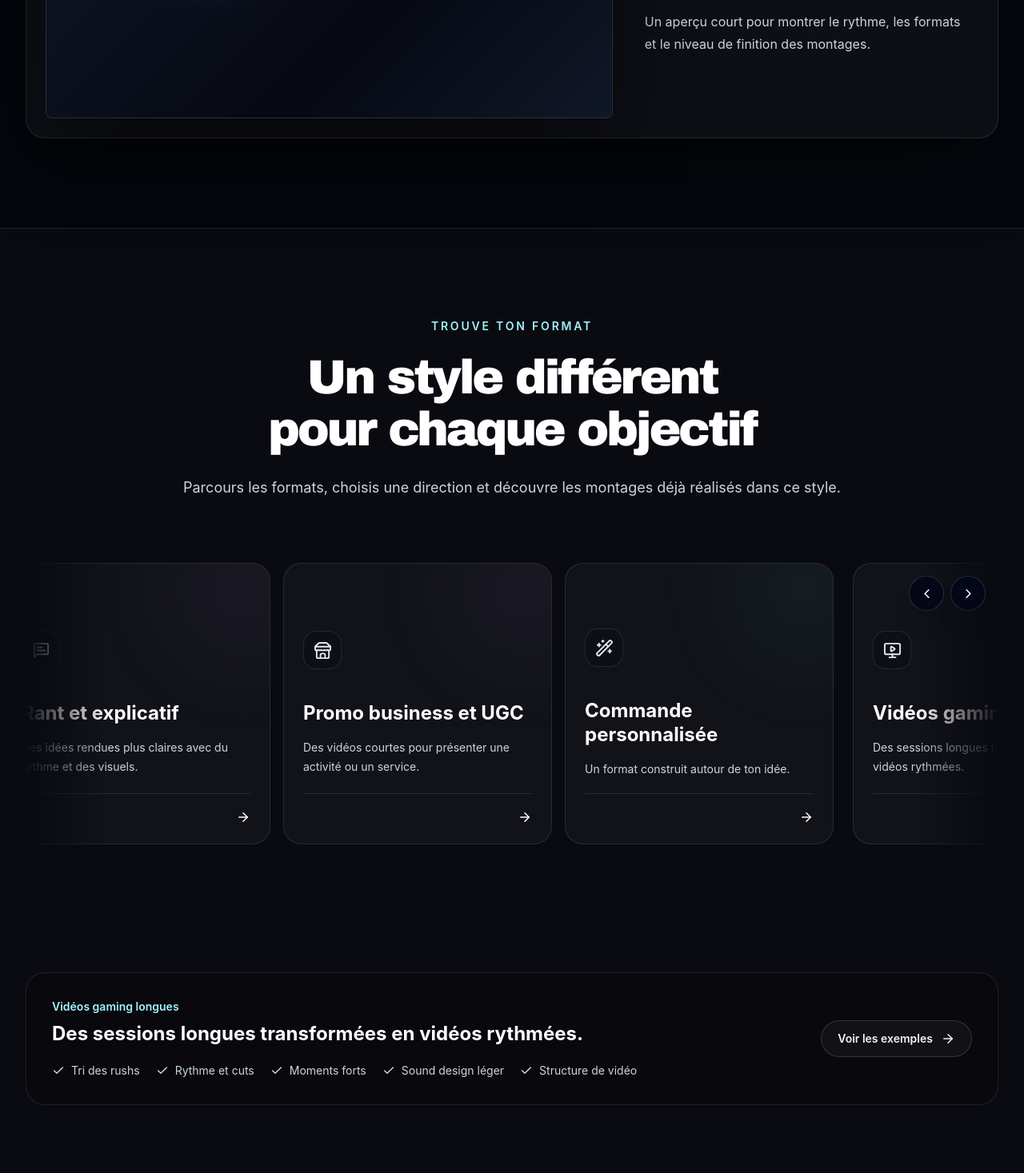
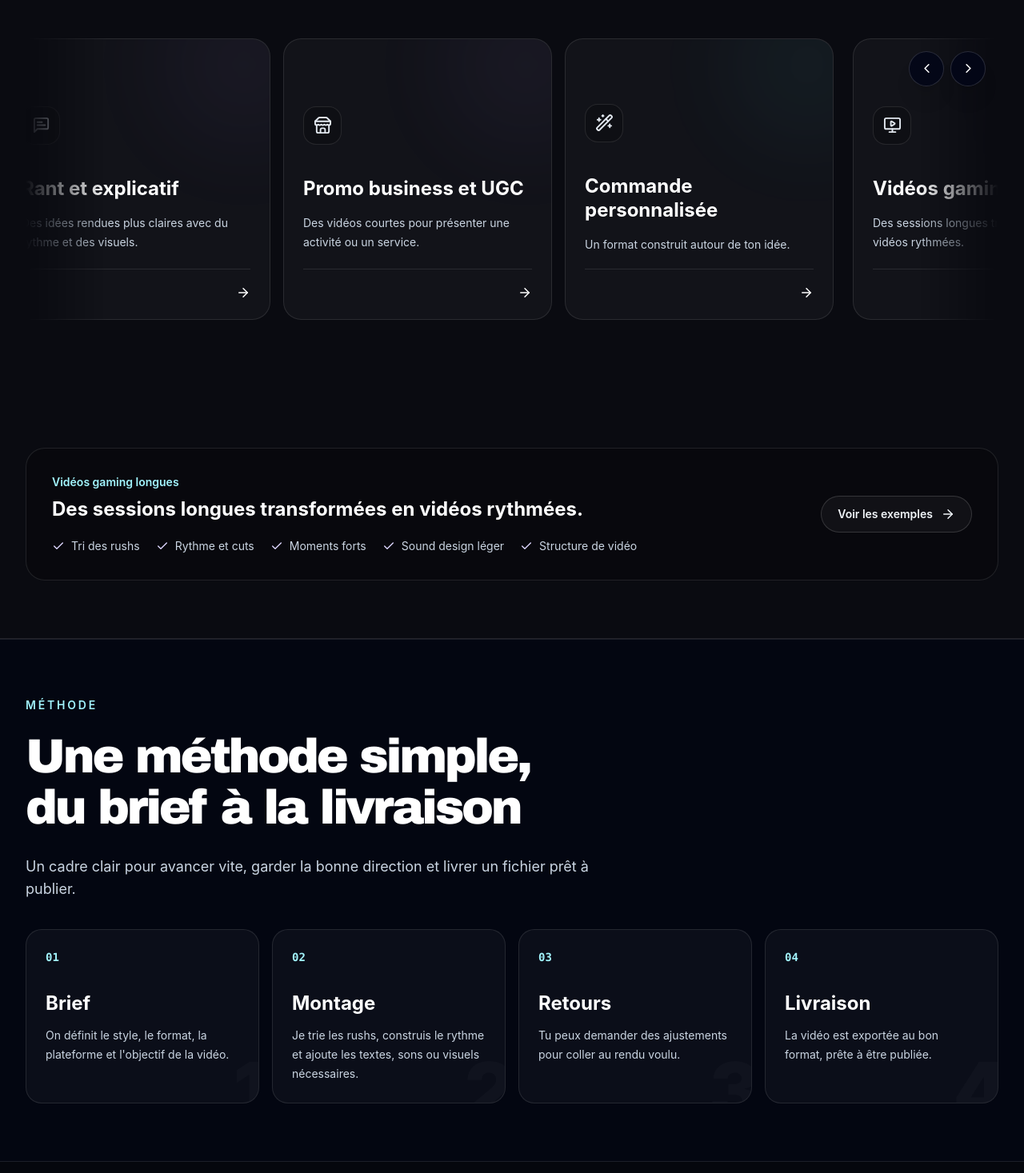
Before and after one commit to Palawizard/editing-portfolio, a SvelteKit app: page / in a window 1280 px wide. Shown: the part 1330-2797 px from the top of the page at 80% size. Built offline with nearby package versions, Linux system fonts and the light colour scheme.

Commit message:
style(home): remove duplicate sections and tighten spacing

```diff
--- a/src/lib/components/sections/ContactSection.svelte
+++ b/src/lib/components/sections/ContactSection.svelte
@@ -5,7 +5,7 @@
 	import { contactCopy } from '$lib/content/site';
 </script>
 
-<section class="pb-20 pt-16 md:pb-28 md:pt-24">
+<section class="pb-16 pt-10 md:pb-20 md:pt-12">
 	<Container size="wide">
 		<div
 			class="relative overflow-hidden rounded-[1.75rem] border border-violet-300/20 bg-[linear-gradient(120deg,rgb(155_124_255/0.16),rgb(101_216_255/0.06)_55%,rgb(255_255_255/0.025))] p-7 shadow-[var(--shadow-premium)] md:p-12"
--- a/src/lib/components/sections/FormatsSection.svelte
+++ b/src/lib/components/sections/FormatsSection.svelte
@@ -15,7 +15,7 @@
 	);
 </script>
 
-<section id="formats" class="scroll-mt-28 border-y border-white/10 bg-white/[0.018] py-20 md:py-28">
+<section id="formats" class="scroll-mt-28 border-y border-white/10 bg-white/[0.018] py-14 md:py-18">
 	<Container size="wide">
 		<SectionHeader
 			eyebrow="Trouve ton format"
--- a/src/lib/components/sections/HeroSection.svelte
+++ b/src/lib/components/sections/HeroSection.svelte
@@ -5,7 +5,7 @@
 	import { heroActions } from '$lib/content/site';
 </script>
 
-<section class="relative overflow-hidden pb-20 pt-16 md:pb-28 md:pt-24">
+<section class="relative overflow-hidden pb-14 pt-14 md:pb-18 md:pt-20">
 	<div
 		class="pointer-events-none absolute -left-36 top-16 size-[32rem] rounded-full bg-violet-600/12 blur-[110px]"
 	></div>
--- a/src/lib/components/sections/ProcessSection.svelte
+++ b/src/lib/components/sections/ProcessSection.svelte
@@ -4,7 +4,7 @@
 	import { processSteps } from '$lib/content/services';
 </script>
 
-<section class="border-y border-white/10 bg-slate-950/40 py-20 md:py-28">
+<section class="border-y border-white/10 bg-slate-950/40 py-14 md:py-18">
 	<Container size="wide">
 		<SectionHeader
 			eyebrow="Méthode"
@@ -12,7 +12,7 @@
 			description="Un cadre clair pour avancer vite, garder la bonne direction et livrer un fichier prêt à publier."
 		/>
 
-		<div class="mt-12 grid gap-4 md:grid-cols-4">
+		<div class="mt-9 grid gap-4 md:grid-cols-4">
 			{#each processSteps as step, index (step.title)}
 				<article
 					class="relative overflow-hidden rounded-[1.25rem] border border-white/10 bg-white/[0.035] p-6"
--- a/src/lib/components/sections/SkillsSection.svelte
+++ b/src/lib/components/sections/SkillsSection.svelte
@@ -5,7 +5,7 @@
 	import { skills, tools } from '$lib/content/services';
 </script>
 
-<section class="py-20 md:py-28">
+<section class="py-14 md:py-18">
 	<Container size="wide" class="grid gap-12 lg:grid-cols-[0.85fr_1.15fr] lg:items-start">
 		<SectionHeader
 			eyebrow="Compétences"
--- a/src/routes/+page.svelte
+++ b/src/routes/+page.svelte
@@ -3,16 +3,12 @@
 	import FormatsSection from '$lib/components/sections/FormatsSection.svelte';
 	import HeroSection from '$lib/components/sections/HeroSection.svelte';
 	import ProcessSection from '$lib/components/sections/ProcessSection.svelte';
-	import ProjectsSection from '$lib/components/sections/ProjectsSection.svelte';
-	import ShowreelSection from '$lib/components/sections/ShowreelSection.svelte';
 	import SkillsSection from '$lib/components/sections/SkillsSection.svelte';
 </script>
 
 <main id="main-content">
 	<HeroSection />
-	<ShowreelSection />
 	<FormatsSection />
-	<ProjectsSection />
 	<ProcessSection />
 	<SkillsSection />
 	<ContactSection />
```
